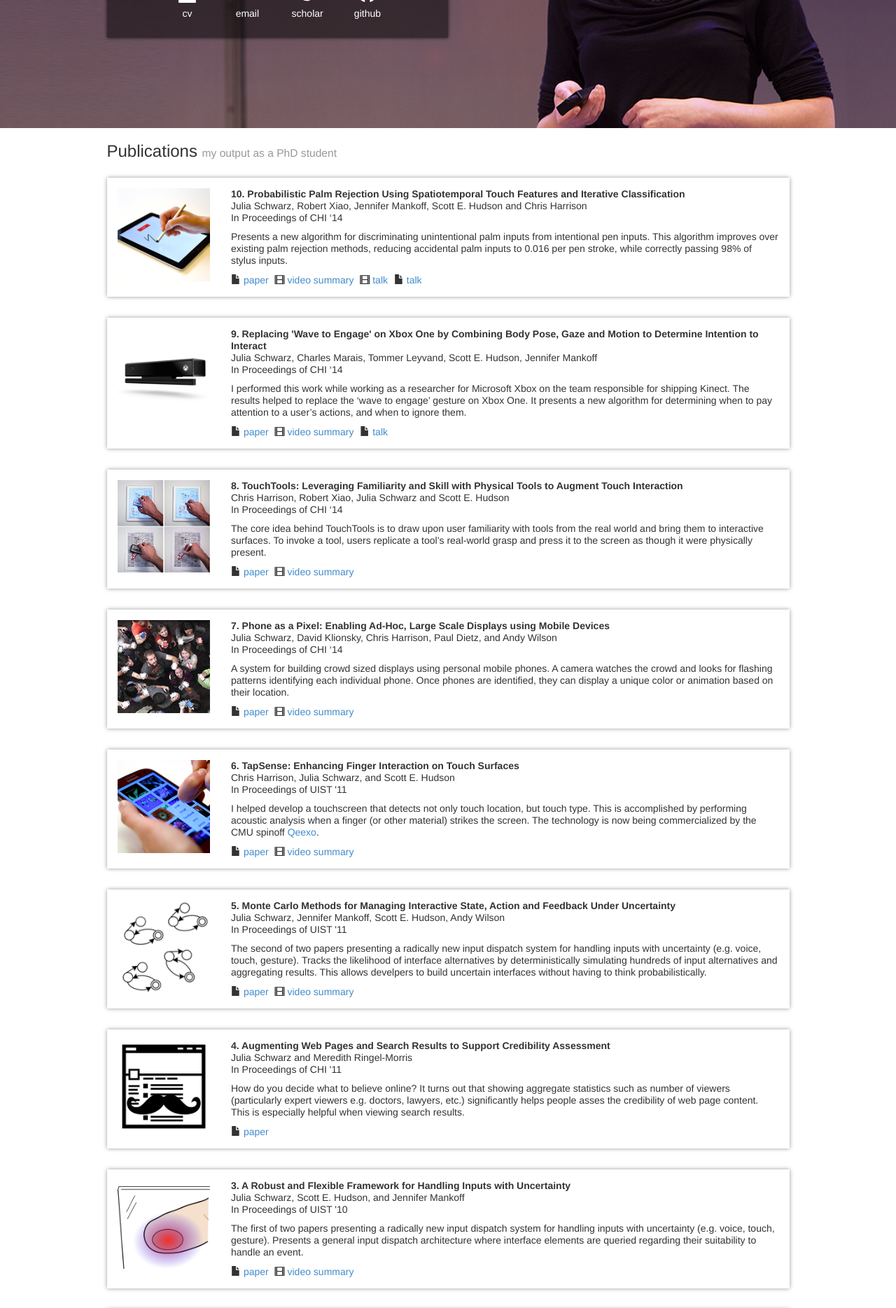
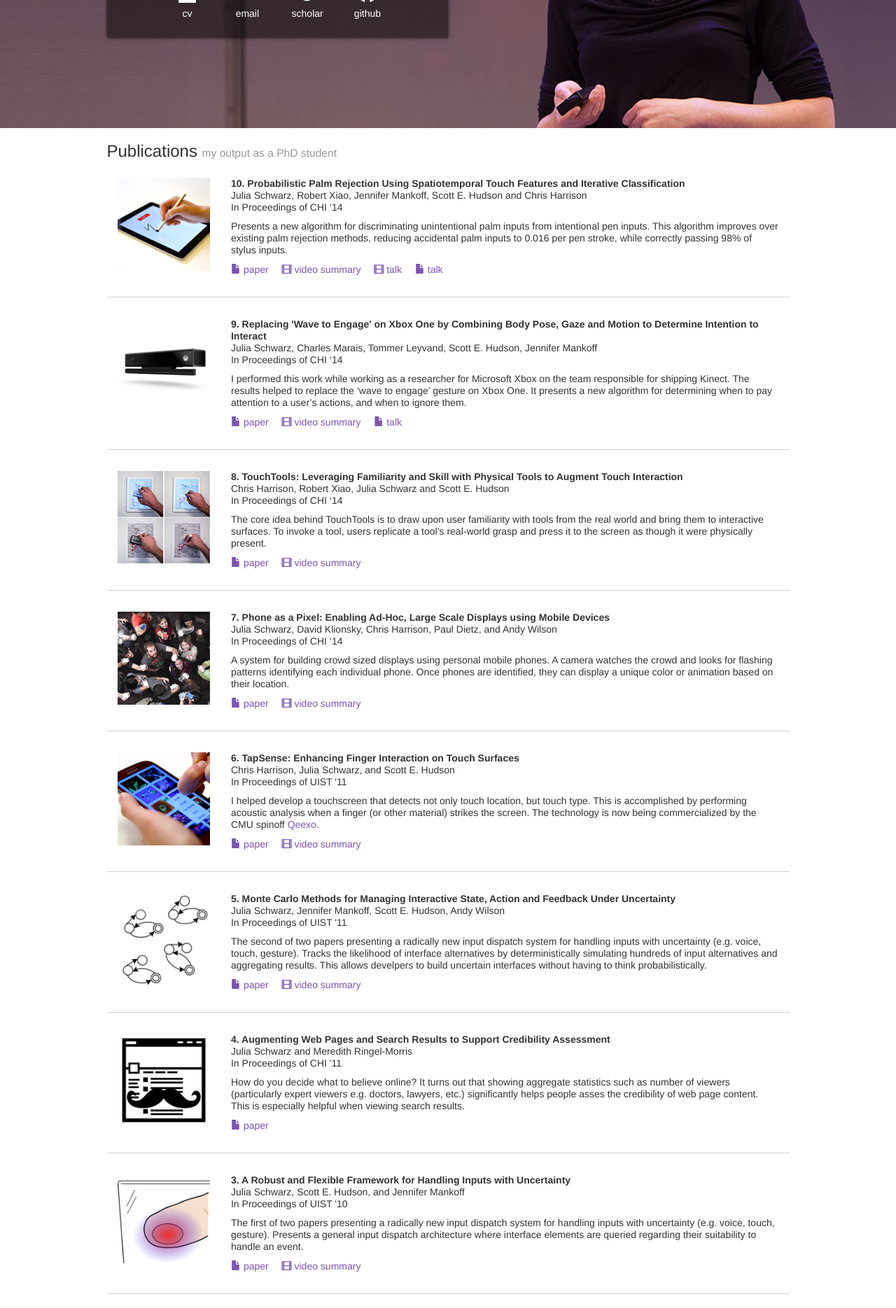
Before and after one commit to julenka/jsnet, a Jekyll site: the page built from index.html, in a window 1280 px wide. Shown: the part 330-2199 px from the top of the page at 70% size. Built offline with Jekyll 4.4.1, drawn with Linux system fonts in a browser that asks for light colours.

Commit message:
Updating css based on Tyler's comments

```diff
--- a/css/main.css
+++ b/css/main.css
@@ -97,16 +97,26 @@ a.underline {
 }
 
 .card {
-    /* Rectangle 27: */
-    background: #FFFFFF;
-    -moz-box-shadow:    0px 0px 6px 0px rgba(3,2,2,0.40);
-    box-shadow:         0px 0px 6px 0px rgba(3,2,2,0.40);
+    padding-top: 30px;
+    padding-bottom: 30px;
+    border-top: 1px solid rgba(100,100,100, 0.3);
+    line-height: 17px;
+}
 
-    padding: 15px;
+.card-first {
+    padding-top: 15px;
+    padding-bottom: 30px;
     line-height: 17px;
+}
 
-    margin-top:15px;
-    margin-bottom:15px;
+a {
+    /*color: #896CB1;*/
+    color: #7C54B1;
+    /*color: #9C72D5;*/
+}
+a:hover {
+    text-decoration: none;
+    color: #53416B;
 }
 
 a.no-decoration{
@@ -146,7 +156,7 @@ a.no-decoration:hover{
 }
 
 .h-divider {
-    padding-right: 5px;
+    padding-right: 15px;
 }
 
 /** Footer **/
--- a/index.html
+++ b/index.html
@@ -88,7 +88,13 @@ layout: default
     </div>
     {% for page in site.categories.publications %}
         <div class="row">
+            {% if forloop.index == 1 %}
+
+            <div class="col-xs-10 col-xs-offset-1 card-first">
+            {% else %}
             <div class="col-xs-10 col-xs-offset-1 card">
+            {% endif %}
+
 
                     <div class="row">
                         <div class="col-md-2 col-xs-3">
@@ -106,36 +112,37 @@ layout: default
 
                             <div class="clearfix">
                                 {% if page.paper %}
-                                <span class="glyphicon glyphicon-file"></span>
+
                                 <a href="{{site.baseurl}}/{{page.paper}}">
+                                    <span class="glyphicon glyphicon-file"></span>
                                     paper</a>
                                 <span class="h-divider"></span>
                                 {% endif %}
 
                                 {% if page.demo_video %}
-                                <span class="glyphicon glyphicon-film"></span>
                                 <a href="{{ page.demo_video }}">
+                                    <span class="glyphicon glyphicon-film"></span>
                                     video summary</a>
                                 <span class="h-divider"></span>
                                 {% endif %}
 
                                 {% if page.talk_video %}
-                                <span class="glyphicon glyphicon-film"></span>
                                 <a href="{{ page.talk_video }}">
+                                    <span class="glyphicon glyphicon-film"></span>
                                     talk</a>
                                 <span class="h-divider"></span>
                                 {% endif %}
 
                                 {% if page.presentation_pdf %}
-                                <span class="glyphicon glyphicon-file"></span>
                                 <a href="{{site.baseurl}}/{{page.presentation_pdf}}">
+                                    <span class="glyphicon glyphicon-file"></span>
                                     talk</a>
                                 <span class="h-divider"></span>
                                 {% endif %}
 
                                 {% if page.presentation_keynote %}
-                                <span class="glyphicon glyphicon-file"></span>
                                 <a href="{{site.baseurl}}/{{page.presentation_keynote}}">
+                                    <span class="glyphicon glyphicon-file"></span>
                                     talk (keynote)
                                 </a>
                                 <span class="h-divider"></span>
@@ -157,7 +164,12 @@ layout: default
 
     {% for page in site.categories.appsandutilities %}
     <div class="row">
-        <div class="col-xs-10 col-xs-offset-1 card">
+        {% if forloop.index == 1 %}
+
+            <div class="col-xs-10 col-xs-offset-1 card-first">
+        {% else %}
+            <div class="col-xs-10 col-xs-offset-1 card">
+        {% endif %}
             <div class="row">
                     <div class="col-md-2 col-xs-3">
                         {% if page.override_link %}
```
Also changed, not shown: _layouts/post.html (+4 -4 lines).
